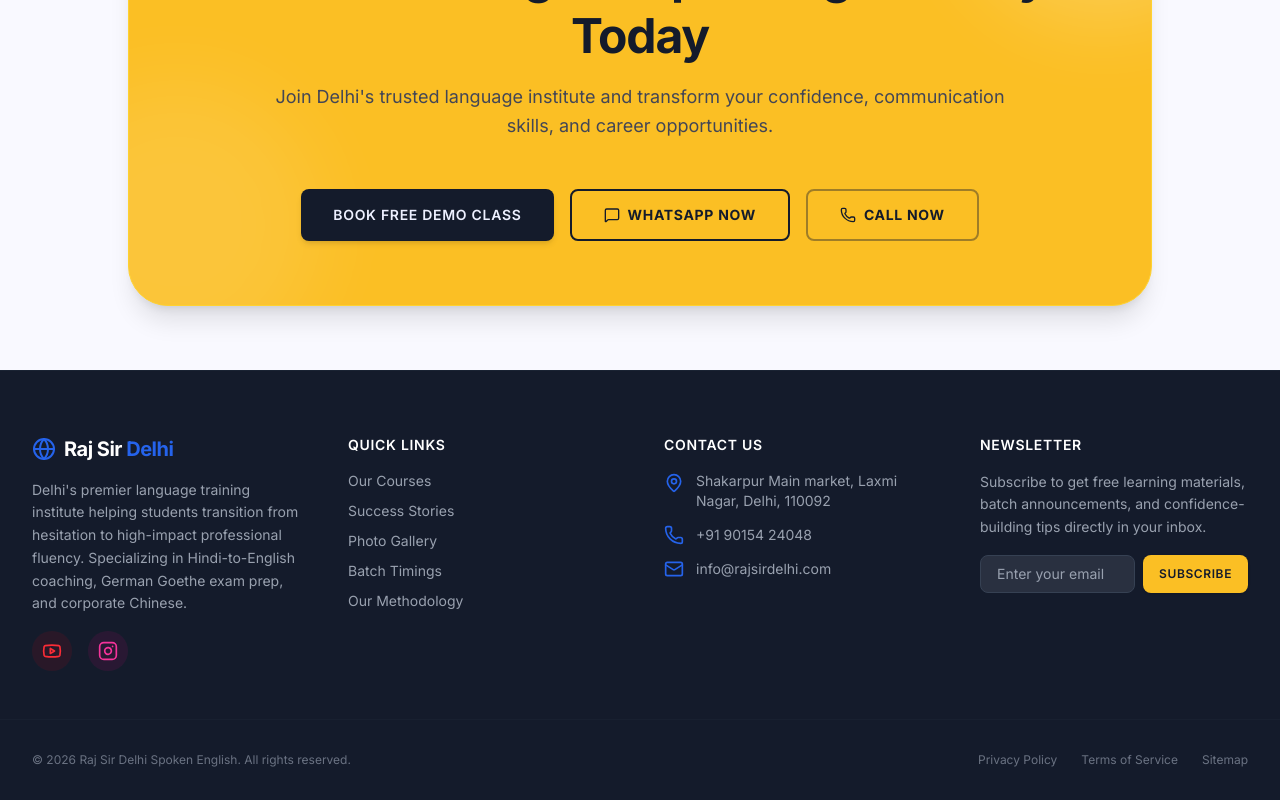
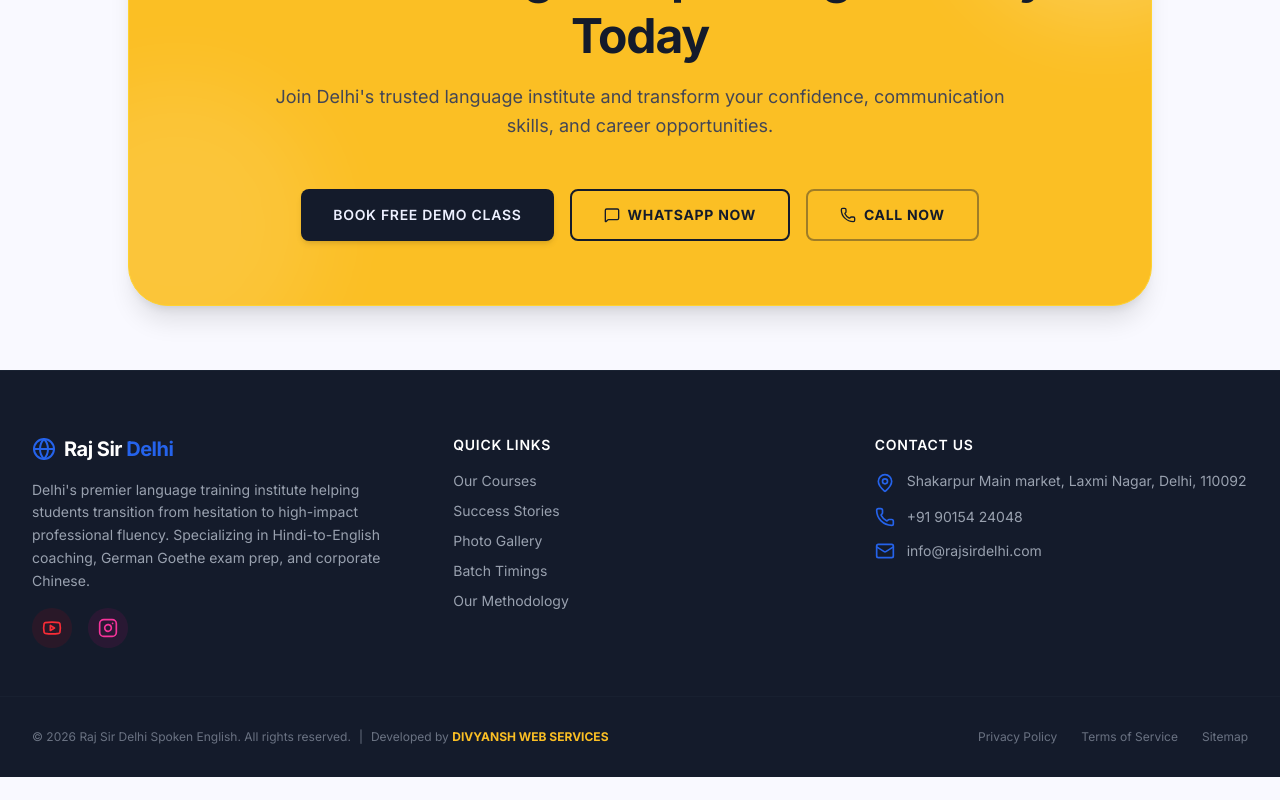
Before and after one commit to shreeelecticautomobiles-ui/Raj-Sir-Delhi, a React (Vite) app: page / in a window 1280 px wide. Shown: the part 6812-7612 px from the top of the page. After the commit the page ends 7589 px from the top, so only its background shows below. Built offline with nearby package versions, Linux system fonts and the light colour scheme.

Commit message:
refactor: remove newsletter functionality from footer
Cleaned up the footer component by removing unused subscription state and UI elements to simplify the component structure.

```diff
--- a/src/components/Footer.tsx
+++ b/src/components/Footer.tsx
@@ -1,29 +1,16 @@
-import React, { useState } from 'react';
+import React from 'react';
 import { Link } from 'react-router-dom';
-import { Globe, MapPin, Phone, Mail, Youtube, CheckCircle2, Instagram } from 'lucide-react';
-import Button from './Button';
+import { Globe, MapPin, Phone, Mail, Youtube, Instagram } from 'lucide-react';
 
 interface FooterProps {
   showSeoColumn?: boolean;
 }
 
 export default function Footer({ showSeoColumn = false }: FooterProps) {
-  const [email, setEmail] = useState('');
-  const [subscribed, setSubscribed] = useState(false);
-
-  const handleSubscribe = (e: React.FormEvent) => {
-    e.preventDefault();
-    if (email.trim()) {
-      setSubscribed(true);
-      setEmail('');
-      setTimeout(() => setSubscribed(false), 5000);
-    }
-  };
-
   return (
     <footer id="main-footer" className="bg-dark-inverse text-dark-text pt-16 pb-8 border-t border-gray-800/60">
       <div className={`mx-auto max-w-7xl px-6 md:px-8 grid grid-cols-1 gap-12 sm:grid-cols-2 ${
-        showSeoColumn ? 'md:grid-cols-3 lg:grid-cols-5' : 'md:grid-cols-4 lg:grid-cols-4'
+        showSeoColumn ? 'md:grid-cols-3 lg:grid-cols-4' : 'md:grid-cols-3 lg:grid-cols-3'
       }`}>
         {/* Brand Blurb */}
         <div id="footer-col-brand" className="space-y-4">
@@ -118,45 +105,22 @@ export default function Footer({ showSeoColumn = false }: FooterProps) {
           </div>
         )}
 
-        {/* Newsletter Column */}
-        <div id="footer-col-newsletter" className="space-y-4">
-          <h3 className="font-sans font-semibold text-white tracking-wider text-sm uppercase">Newsletter</h3>
-          <p className="text-gray-400 text-sm leading-relaxed">
-            Subscribe to get free learning materials, batch announcements, and confidence-building tips directly in your inbox.
-          </p>
-          {subscribed ? (
-            <div id="newsletter-success" className="flex items-center gap-2 p-3 bg-emerald-500/10 text-emerald-400 border border-emerald-500/20 rounded-lg text-xs font-semibold">
-              <CheckCircle2 className="h-4 w-4 shrink-0" />
-              <span>Thanks for subscribing! Check your inbox soon.</span>
-            </div>
-          ) : (
-            <form id="footer-newsletter-form" onSubmit={handleSubscribe} className="flex flex-col gap-2 sm:flex-row md:flex-col lg:flex-row">
-              <input
-                id="footer-email-input"
-                type="email"
-                placeholder="Enter your email"
-                required
-                value={email}
-                onChange={(e) => setEmail(e.target.value)}
-                className="w-full px-4 py-2 text-sm bg-dark-inverse-alt border border-gray-700 rounded-lg text-white placeholder-gray-400 focus:outline-none focus:ring-2 focus:ring-primary focus:border-transparent"
-              />
-              <Button
-                id="footer-subscribe-btn"
-                variant="yellow"
-                type="submit"
-                className="w-full sm:w-auto md:w-full lg:w-auto shrink-0 !py-2 !px-4 text-xs font-bold"
-              >
-                Subscribe
-              </Button>
-            </form>
-          )}
-        </div>
       </div>
 
       {/* Bottom Bar */}
       <div id="footer-bottom-bar" className="mx-auto max-w-7xl px-6 md:px-8 mt-12 pt-8 border-t border-gray-800/40 flex flex-col sm:flex-row justify-between items-center gap-4">
         <p className="text-xs text-gray-500 text-center sm:text-left">
           © {new Date().getFullYear()} Raj Sir Delhi Spoken English. All rights reserved.
+          <span className="mx-2">|</span>
+          Developed by{' '}
+          <a
+            href="https://www.divyanshwebservices.in/"
+            target="_blank"
+            rel="noopener noreferrer"
+            className="text-accent-yellow hover:underline font-bold transition-all"
+          >
+            DIVYANSH WEB SERVICES
+          </a>
         </p>
         <div className="flex gap-6 text-xs text-gray-500">
           <a href="#" className="hover:text-gray-400 transition-colors">Privacy Policy</a>
```
